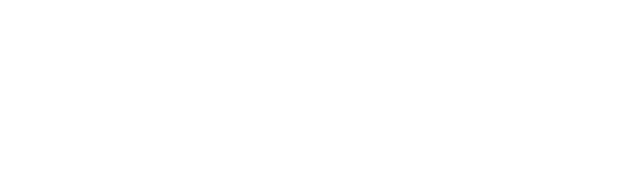
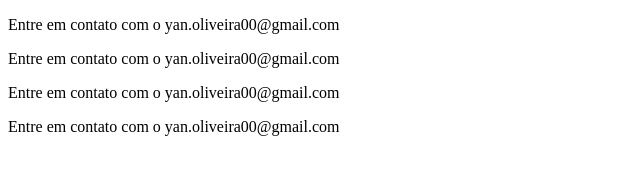
Before and after one commit to YanOliveira00/Alura_GIT, a plain HTML site: page contato.html in a window 1280 px wide. Shown: the whole page, without its empty margins (0-640 px from the left). Drawn offline with Linux system fonts and the light colour scheme.

Commit message:
TESTE MERGE

```diff
--- a/contato.html
+++ b/contato.html
@@ -5,6 +5,10 @@
     <meta http-equiv="X-UA-Compatible" content="IE=edge">
     <meta name="viewport" content="width=device-width, initial-scale=1.0">
     <title>Contato</title>
+    <p>Entre em contato com o yan.oliveira00@gmail.com</p>
+    <p>Entre em contato com o yan.oliveira00@gmail.com</p>
+    <p>Entre em contato com o yan.oliveira00@gmail.com</p>
+    <p>Entre em contato com o yan.oliveira00@gmail.com</p>
 </head>
 <body>
 
```
